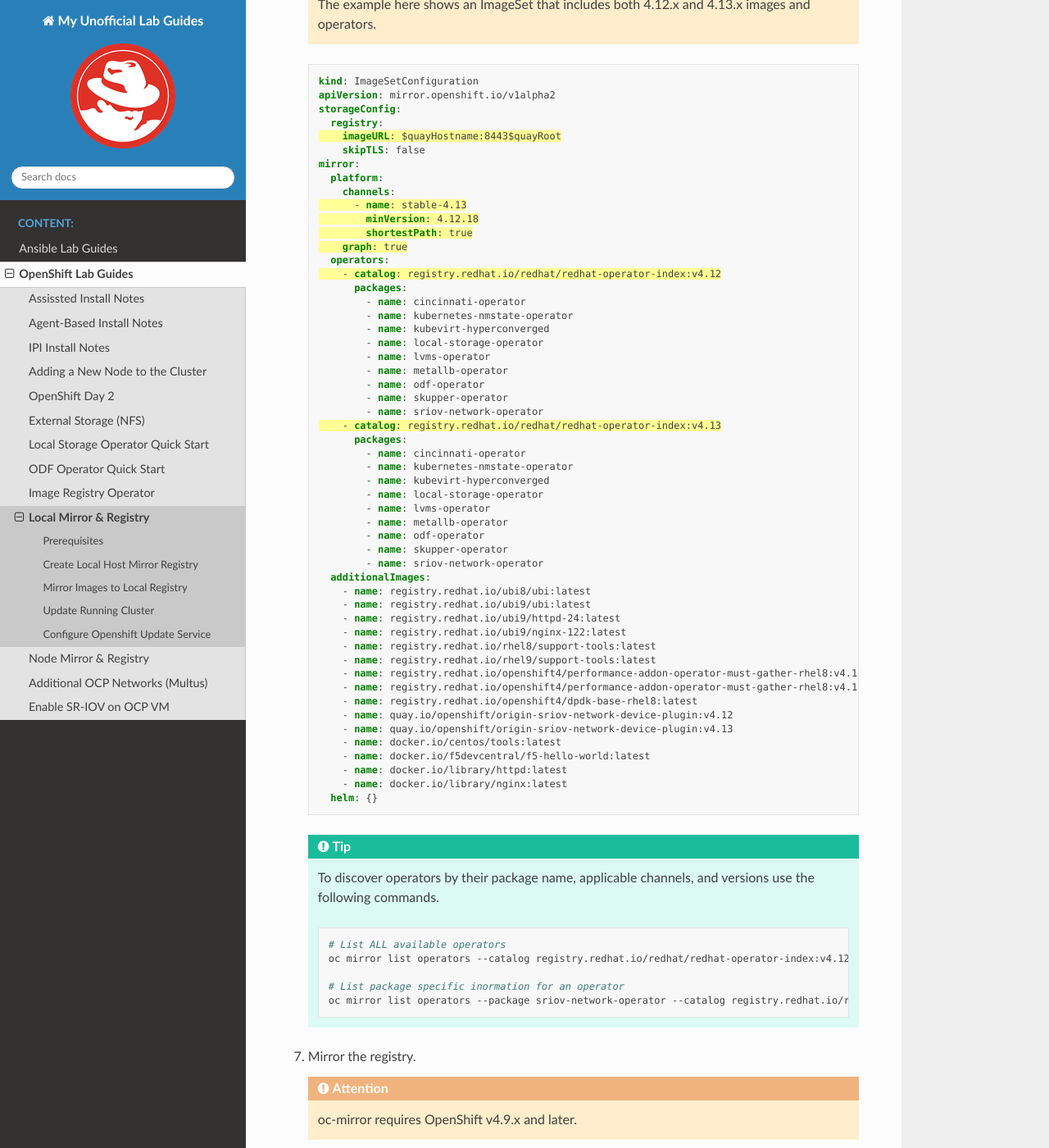
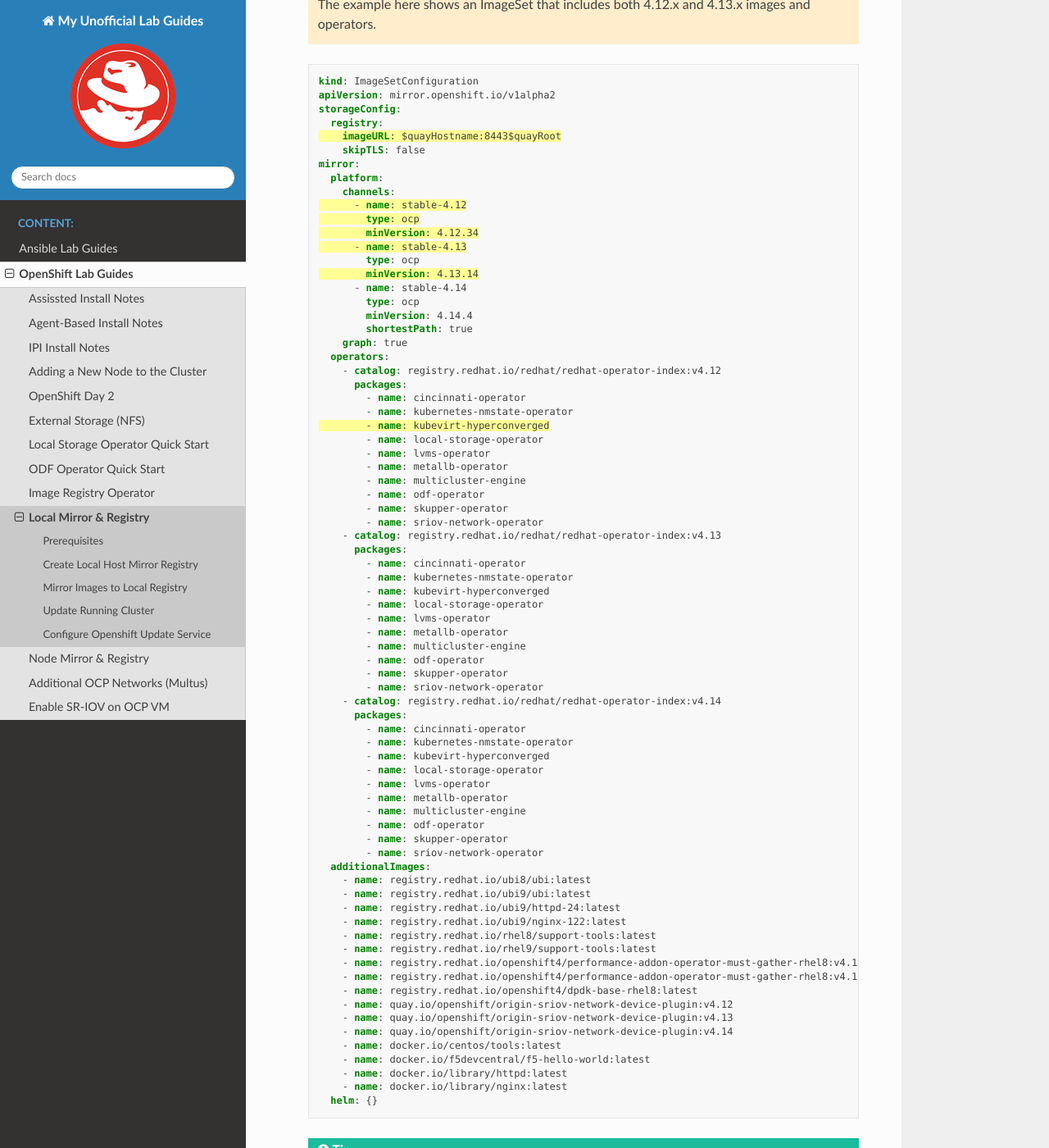
Before and after one commit to vtog/labGuides, a Sphinx documentation site: the page built from source/ocp/local-mirror-registry.rst, in a window 1280 px wide and 1400 px high, scrolled down 4067 px. Shown: the whole window at 82% size. Built offline with Sphinx 7.4.7 and the Read the Docs theme 2.0.0, drawn with Linux system fonts in a browser that asks for light colours; pages that are not in the unit, such as notebooks, are missing from menus.

Commit message:
updated imageset example to include 3 y versions

```diff
--- a/source/ocp/local-mirror-registry.rst
+++ b/source/ocp/local-mirror-registry.rst
@@ -198,8 +198,15 @@
       mirror:
         platform:
           channels:
+            - name: stable-4.12
+              type: ocp
+              minVersion: 4.12.34
             - name: stable-4.13
-              minVersion: 4.12.18
+              type: ocp
+              minVersion: 4.13.14
+            - name: stable-4.14
+              type: ocp
+              minVersion: 4.14.4
               shortestPath: true
           graph: true
         operators:
@@ -211,6 +218,7 @@
               - name: local-storage-operator
               - name: lvms-operator
               - name: metallb-operator
+              - name: multicluster-engine
               - name: odf-operator
               - name: skupper-operator
               - name: sriov-network-operator
@@ -222,6 +230,19 @@
               - name: local-storage-operator
               - name: lvms-operator
               - name: metallb-operator
+              - name: multicluster-engine
+              - name: odf-operator
+              - name: skupper-operator
+              - name: sriov-network-operator
+          - catalog: registry.redhat.io/redhat/redhat-operator-index:v4.14
+            packages:
+              - name: cincinnati-operator
+              - name: kubernetes-nmstate-operator
+              - name: kubevirt-hyperconverged
+              - name: local-storage-operator
+              - name: lvms-operator
+              - name: metallb-operator
+              - name: multicluster-engine
               - name: odf-operator
               - name: skupper-operator
               - name: sriov-network-operator
@@ -237,6 +258,7 @@
           - name: registry.redhat.io/openshift4/dpdk-base-rhel8:latest
           - name: quay.io/openshift/origin-sriov-network-device-plugin:v4.12
           - name: quay.io/openshift/origin-sriov-network-device-plugin:v4.13
+          - name: quay.io/openshift/origin-sriov-network-device-plugin:v4.14
           - name: docker.io/centos/tools:latest
           - name: docker.io/f5devcentral/f5-hello-world:latest
           - name: docker.io/library/httpd:latest
```
